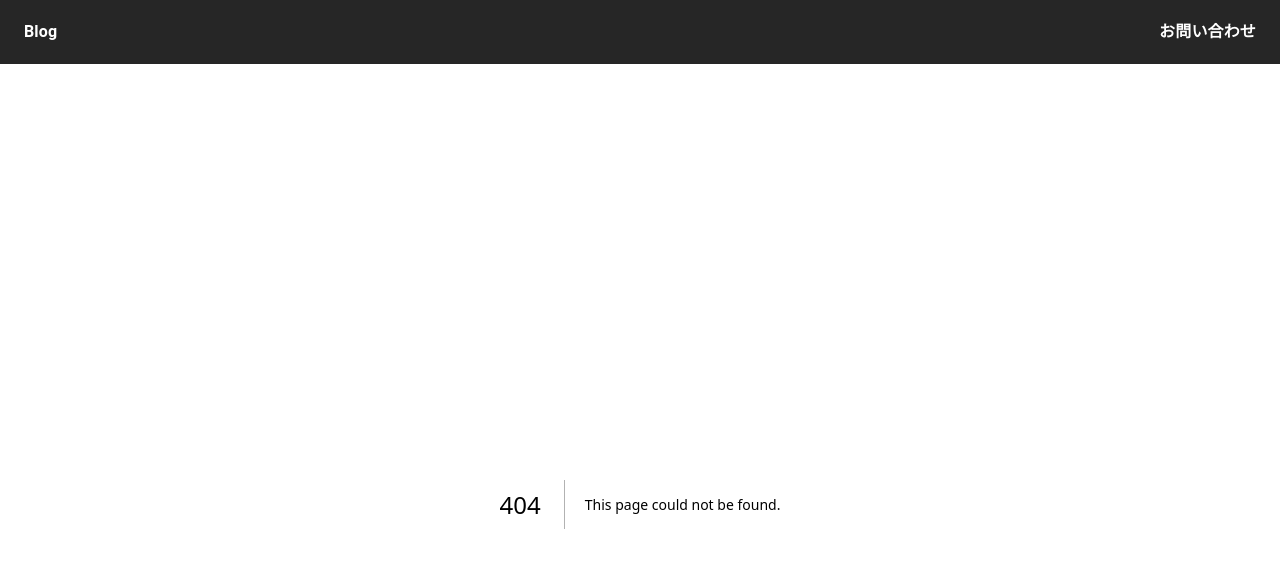
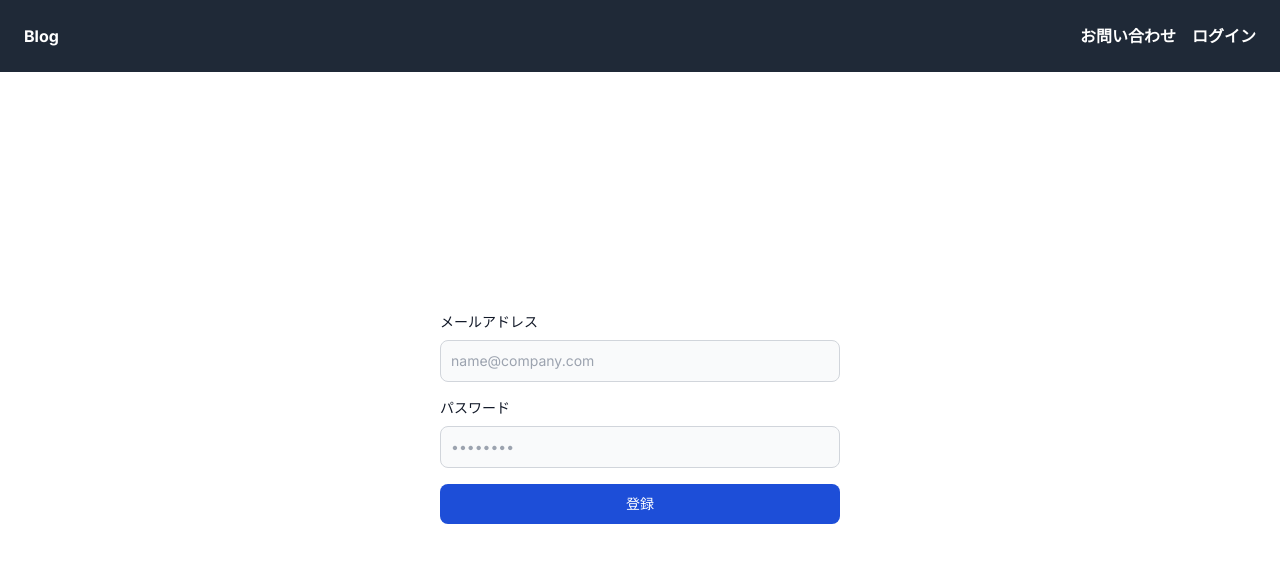
Before and after one commit to ruru-01/next.js-practice-app, a Next.js app: page /signup in a window 1280 px wide. Before the commit this address had no page. Shown: the top 568 px of the page. Built offline with nearby package versions, Linux system fonts and the light colour scheme; no server answers.

Commit message:
ユーザー登録画面、ログイン画面、ヘッダー表示出し分けの実装

```diff
--- a/package.json
+++ b/package.json
@@ -14,6 +14,7 @@
     "@emotion/styled": "^11.13.0",
     "@mui/material": "^6.1.1",
     "@prisma/client": "^6.1.0",
+    "@supabase/supabase-js": "^2.47.10",
     "html-react-parser": "^5.1.16",
     "next": "^15.1.3",
     "react": "^18",
--- a/src/app/_components/Header.tsx
+++ b/src/app/_components/Header.tsx
@@ -1,45 +1,50 @@
-import * as React from 'react';
-import AppBar from '@mui/material/AppBar';
-import Toolbar from '@mui/material/Toolbar';
-import {Box, Typography} from '@mui/material';
-import Link from 'next/link';
+'use client'
+
+import Link from 'next/link'
+import React from 'react'
+import { supabase } from '@/utils/supabase'
+import { useSupabaseSession } from '../_hooks/useSupabaseSession'
 
 export const Header: React.FC = () => {
+  // ログアウト処理
+  const handleLogout = async () => {
+    // ログアウト処理。ログアウト後はトップページに遷移
+    await supabase.auth.signOut()
+    window.location.href = '/'
+  }
+
+  // セッション情報とローディング状態を取得
+  // セッション情報が取得できるまでローディング画面を表示
+  const { session, isLoding } = useSupabaseSession()
+
   return (
-      <AppBar
-          position="static"
-          sx={{
-            backgroundColor: '#262626',
-            mb: 5,
-            boxShadow: 'none',
-          }}
-      >
-        <Toolbar
-            sx={{
-              justifyContent: 'space-between',
-            }}
-        >
-          <Link href="/admin/posts">
-          <Typography
-              sx={{
-                fontWeight: 'bold'
-              }}
-          >
-            Blog
-          </Typography>
-          </Link>
-          <Box>
-          </Box>
-          <Link href="contact">
-          <Typography
-              sx={{
-                fontWeight: 'bold',
-              }}
-          >
-            お問い合わせ
-          </Typography>
-          </Link>
-        </Toolbar>
-      </AppBar>
-  );
-};
+    <header className="bg-gray-800 text-white p-6 font-bold flex justify-between items-center">
+      <Link href="/" className="header-link">
+        Blog
+      </Link>
+      {/* ログイン状態によって表示を切り替え,ログイン状態の読み込み中は何も表示しない */}
+      {/* sessionがある場合はログイン中のメニュー、なければ未ログイン状態のメニューを表示 */}
+      {!isLoding && (
+        <div className="flex items-center gap-4">
+          {session ? (
+            <>
+              <Link href="/admin" className="header-link">
+                管理画面
+              </Link>
+              <button onClick={handleLogout}>ログアウト</button>
+            </>
+          ) : (
+            <>
+              <Link href="/contact" className="header-link">
+                お問い合わせ
+              </Link>
+              <Link href="/login" className="header-link">
+                ログイン
+              </Link>
+            </>
+          )}
+        </div>
+      )}
+    </header>
+  )
+}
--- /dev/null
+++ b/src/app/_hooks/useSupabaseSession.ts
@@ -0,0 +1,38 @@
+
+import { supabase } from '@/utils/supabase'
+import { useEffect, useState } from 'react'
+import { Session } from '@supabase/supabase-js'
+
+export const useSupabaseSession = () => {
+  // undefind: ログイン状態ロード中, null: ログインしていない, Session: ログインしている
+  const [session, setSession] = useState<Session | null | undefined>(undefined)
+  const [token, setToken] = useState<string | null>(null)
+  const [isLoding, setIsLoding] = useState(true)
+
+  useEffect(() => {
+    // ログイン状態を取得する関数
+    const fetcher = async () => {
+      const {
+        // ログインしているかどうかを取得し、ログインしている場合はセッション情報を取得
+        data: { session },
+      } = await supabase.auth.getSession()
+      // ログイン状態をセット
+      setSession(session)
+      // ログインしている場合はアクセストークンを取得し、していない場合はnullをセット
+      setToken(session?.access_token || null)
+      // ローディングを終了
+      setIsLoding(false)
+    }
+
+    fetcher()
+  }, [])
+
+  /**
+   * セッション情報、ローディング状態、アクセストークンを返す
+   * セッション情報：ログインしているかどうかを判定するために使用
+   * ローディング状態：ログイン状態を取得する処理が完了しているかどうかを判定するために使用
+   * アクセストークン：APIリクエストを送信する際に使用
+   * アクセストークンがnullの場合は、ログインしていない状態
+   */
+  return { session, isLoding, token }
+}
--- /dev/null
+++ b/src/app/login/page.tsx
@@ -0,0 +1,83 @@
+'use client'
+
+import { supabase } from "@/utils/supabase"
+import { useRouter } from "next/navigation"
+import { useState } from "react"
+
+export default function Page() {
+  const [email, setEmail] = useState('')
+  const [password, setPassword] = useState('')
+  const router = useRouter()
+
+  // フォームが送信されたときの処理
+  const handleSubmit = async (event: React.FormEvent<HTMLFormElement>) => {
+    event.preventDefault()
+
+    /**
+     * ログイン処理
+     * supabase.auth.signInWithPasswordメソッドを使用して、メールアドレスとパスワードでログインを行う
+     */
+    const { error } = await supabase.auth.signInWithPassword({
+      email,
+      password,
+    })
+
+    if (error) {
+      alert('ログインに失敗しました')
+    } else {
+      router.push('/admin/posts')
+    }
+}
+
+return (
+  <div className="flex justify-center pt-[240px]">
+    <form onSubmit={handleSubmit} className="space-y-4 w-full max-w-[400px]">
+      <div>
+        <label
+          htmlFor="email"
+          className="block mb-2 text-sm font-medium text-gray-900"
+        >
+          メールアドレス
+        </label>
+        <input
+          type="email"
+          name="email"
+          id="email"
+          className="bg-gray-50 border border-gray-300 text-gray-900 text-sm rounded-lg focus:ring-blue-500 focus:border-blue-500 block w-full p-2.5"
+          placeholder="name@company.com"
+          required
+          // メールアドレスの入力値をemailステートにセット
+          onChange={(e) => setEmail(e.target.value)}
+        />
+      </div>
+      <div>
+        <label
+          htmlFor="password"
+          className="block mb-2 text-sm font-medium text-gray-900"
+        >
+          パスワード
+        </label>
+        <input
+          type="password"
+          name="password"
+          id="password"
+          placeholder="••••••••"
+          className="bg-gray-50 border border-gray-300 text-gray-900 text-sm rounded-lg focus:ring-blue-500 focus:border-blue-500 block w-full p-2.5"
+          required
+          // パスワードの入力値をpasswordステートにセット
+          onChange={(e) => setPassword(e.target.value)}
+        />
+      </div>
+
+      <div>
+        <button
+          type="submit"
+          className="w-full text-white bg-blue-700 hover:bg-blue-800 focus:ring-4 focus:outline-none focus:ring-blue-300 font-medium rounded-lg text-sm px-5 py-2.5 text-center"
+        >
+          ログイン
+        </button>
+      </div>
+    </form>
+  </div>
+)
+}
--- /dev/null
+++ b/src/app/signup/page.tsx
@@ -0,0 +1,89 @@
+'use client'
+
+import { supabase } from '@/utils/supabase' // 前の工程で作成したファイル
+import { useState } from 'react'
+
+export default function Page() {
+  const [email, setEmail] = useState('')
+  const [password, setPassword] = useState('')
+
+  // フォームが送信されたときの処理
+  const handleSubmit = async (event: React.FormEvent<HTMLFormElement>) => {
+    // ページのデフォルトの動作をキャンセル
+    event.preventDefault()
+
+    /**
+     * サインアップ処理
+     * supabase.auth.signUpメソッドを使用して、メールアドレスとパスワードでサインアップを行う
+     */
+    const { error } = await supabase.auth.signUp({
+      email,
+      password,
+      options: {
+        // メール認証後にリダイレクトするURL
+        emailRedirectTo: `http://localhost:3000/login`,
+      },
+    })
+    if (error) {
+      alert('登録に失敗しました')
+    } else {
+      setEmail('')
+      setPassword('')
+      alert('確認メールを送信しました。')
+    }
+  }
+
+  return (
+    <div className="flex justify-center pt-[240px]">
+      <form onSubmit={handleSubmit} className="space-y-4 w-full max-w-[400px]">
+        <div>
+          <label
+            htmlFor="email"
+            className="block mb-2 text-sm font-medium text-gray-900"
+          >
+            メールアドレス
+          </label>
+          <input
+            type="email"
+            name="email"
+            id="email"
+            className="bg-gray-50 border border-gray-300 text-gray-900 text-sm rounded-lg focus:ring-blue-500 focus:border-blue-500 block w-full p-2.5"
+            placeholder="name@company.com"
+            required
+            // メールアドレスの入力値をemailステートにセット
+            onChange={(e) => setEmail(e.target.value)}
+            value={email}
+          />
+        </div>
+        <div>
+          <label
+            htmlFor="password"
+            className="block mb-2 text-sm font-medium text-gray-900"
+          >
+            パスワード
+          </label>
+          <input
+            type="password"
+            name="password"
+            id="password"
+            placeholder="••••••••"
+            className="bg-gray-50 border border-gray-300 text-gray-900 text-sm rounded-lg focus:ring-blue-500 focus:border-blue-500 block w-full p-2.5"
+            required
+            // パスワードの入力値をpasswordステートにセット
+            onChange={(e) => setPassword(e.target.value)}
+            value={password}
+          />
+        </div>
+
+        <div>
+          <button
+            type="submit"
+            className="w-full text-white bg-blue-700 hover:bg-blue-800 focus:ring-4 focus:outline-none focus:ring-blue-300 font-medium rounded-lg text-sm px-5 py-2.5 text-center"
+          >
+            登録
+          </button>
+        </div>
+      </form>
+    </div>
+  )
+}
--- /dev/null
+++ b/src/utils/supabase.ts
@@ -0,0 +1,6 @@
+import { createClient } from "@supabase/supabase-js";
+
+export const supabase = createClient(
+  process.env.NEXT_PUBLIC_SUPABASE_URL!,
+  process.env.NEXT_PUBLIC_SUPABASE_ANON_KEY!,
+)
```
Also changed, not shown: 1 other file (tests, documents, lock files or other folders).
